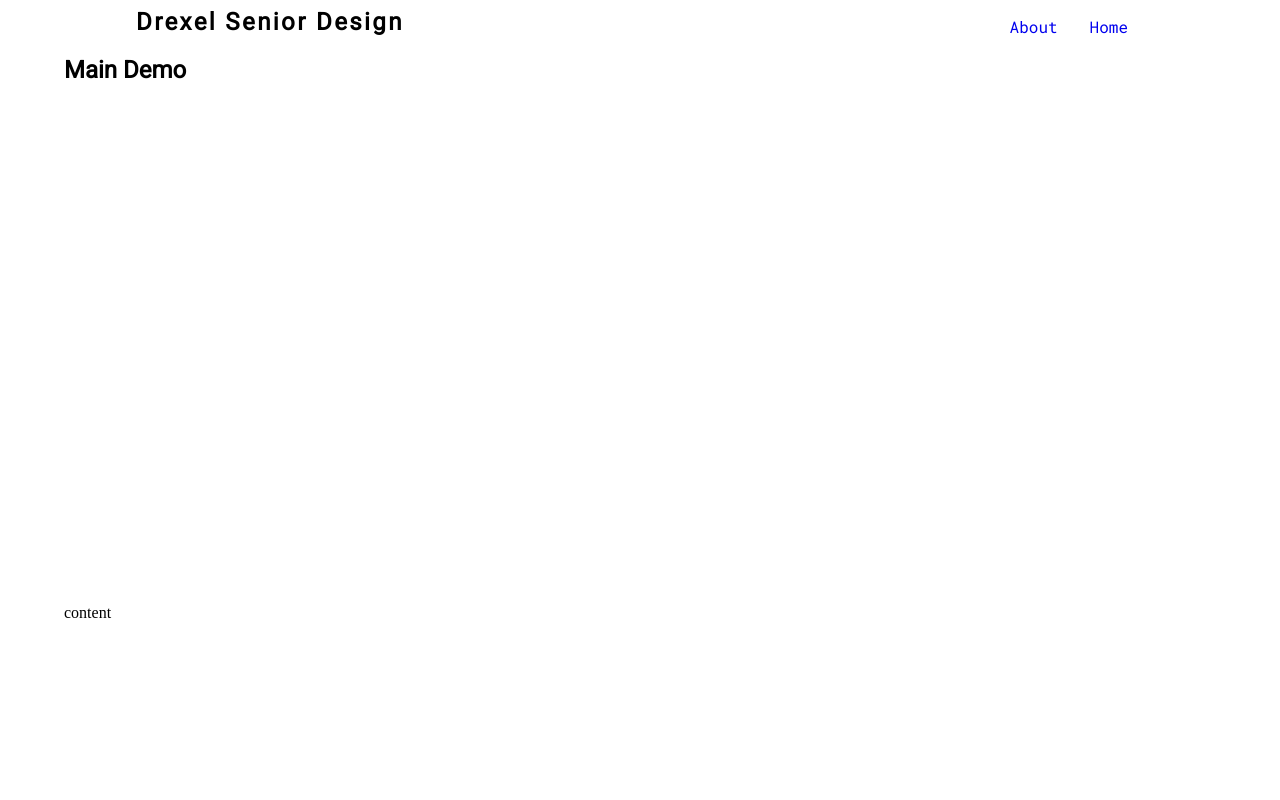
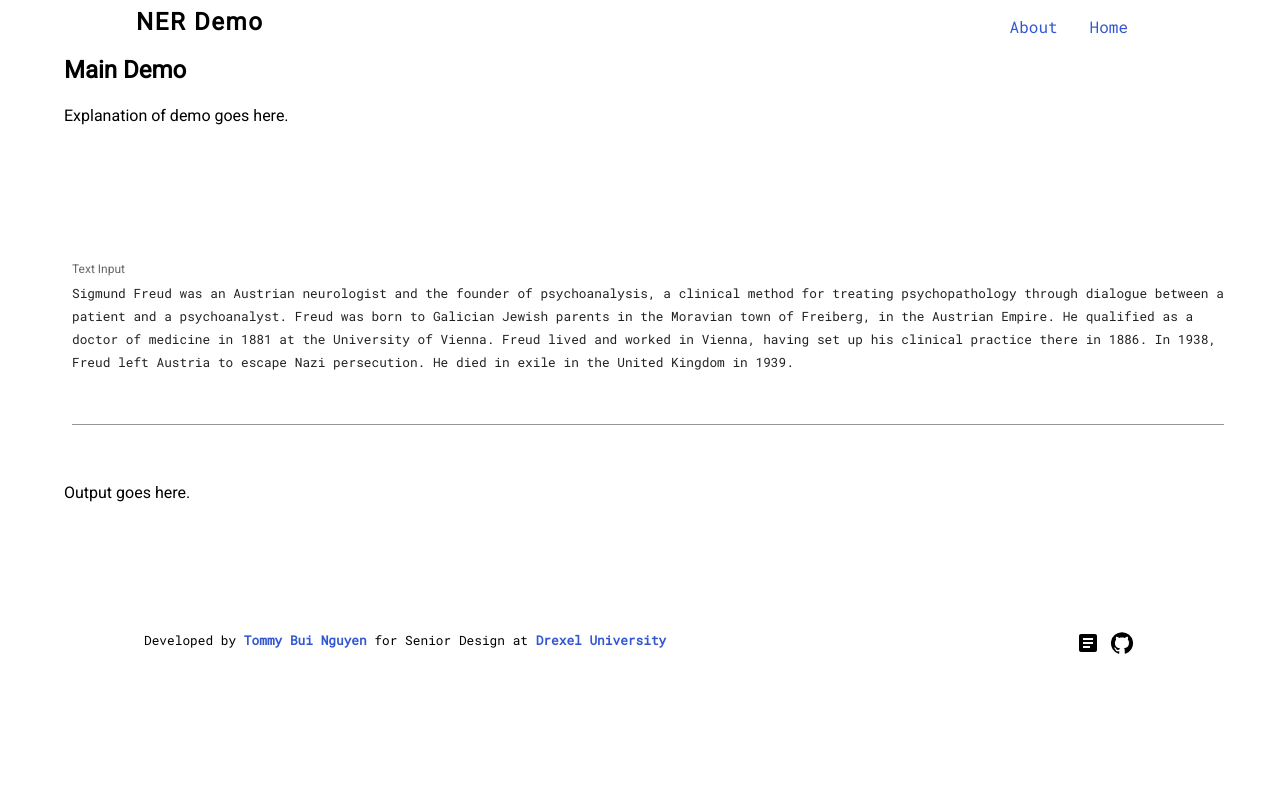
Before and after one commit to tnguyen21/forest, a React (Create React App) app in the folder frontend/: page / in a window 1280 px wide. Shown: the top 800 px of the page. Built offline with nearby package versions, Linux system fonts and the light colour scheme.

Commit message:
pretty up demo and add mroe styles
bunch of functional changes and style changes to make
the demo look prettier and set it up to be ready to
hit some end point or something and use the trie library
for the NER task

```diff
--- a/frontend/src/components/App.js
+++ b/frontend/src/components/App.js
@@ -5,7 +5,7 @@ import { Routes, Route } from "react-router-dom";
 import Header from "./common/Header";
 import Footer from "./common/Footer";
 
-import MainDemo from "./pages/MainDemo";
+import MainDemo from "./pages/MainDemo/MainDemo";
 import About from "./pages/About";
 
 function App() {
--- a/frontend/src/components/common/Footer.jsx
+++ b/frontend/src/components/common/Footer.jsx
@@ -2,9 +2,16 @@ import React from "react";
 import styled from "styled-components";
 
 import GitHubIcon from "@mui/icons-material/GitHub";
+import ArticleIcon from "@mui/icons-material/Article";
 
 const FooterContainer = styled.footer`
   padding: 0 8rem;
+
+  @media screen and (max-width: 600px) {
+    & {
+      padding: 0;
+    }
+  }
 `;
 
 const Credits = styled.div`
@@ -12,6 +19,13 @@ const Credits = styled.div`
   margin: auto 0.5rem;
   font-size: 0.8rem;
   font-family: "Roboto mono", monospace;
+
+  @media screen and (max-width: 600px) {
+    & {
+      display: block;
+      width: 100%;
+    }
+  }
 `;
 
 const CreditLink = styled.a`
@@ -27,9 +41,18 @@ const CreditLink = styled.a`
 const SocialIcon = styled.a`
   float: right;
   color: black;
+  margin-right: 10px;
 
   &:visited {
     color: black;
+  }
+
+  @media screen and (max-width: 600px) {
+    & {
+      float: center;
+      margin: auto;
+      padding: 0.5rem;
+    }
   }
 `;
 
@@ -49,6 +72,9 @@ function Footer() {
       <SocialIcon href="https://github.com/tnguyen21/trie">
         <GitHubIcon />
       </SocialIcon>
+      <SocialIcon href="#">
+        <ArticleIcon />
+      </SocialIcon>
     </FooterContainer>
   );
 }
--- a/frontend/src/components/common/Header.jsx
+++ b/frontend/src/components/common/Header.jsx
@@ -5,12 +5,18 @@ import { Link } from "react-router-dom";
 
 const HeaderContainer = styled.header`
   padding: 0 8rem;
+
+  @media screen and (max-width: 600px) {
+    & {
+      padding: 0;
+    }
+  }
 `;
 
 const Title = styled.h1`
   font-family: "Roboto", sans-serif;
   font-size: 1.5rem;
-  letter-spacing: 0.15rem;
+  letter-spacing: 0.1rem;
   margin: 0;
   padding: 0;
   display: inline-block;
@@ -20,18 +26,24 @@ const StyledLink = styled(Link)`
   font-family: "Roboto mono", monospace;
   font-size: 1rem;
   text-decoration: none;
+  color: rgb(50, 87, 209);
   padding: 0.5rem;
   margin: auto 0.5rem;
   float: right;
+
   &:hover {
-    text-decoration: underline;
+    font-weight: bold;
+  }
+
+  &:visited {
+    color: rgb(50, 87, 209);
   }
 `;
 
 function Header() {
   return (
     <HeaderContainer>
-      <Title>Drexel Senior Design</Title>
+      <Title>NER Demo</Title>
       <StyledLink to="/">Home</StyledLink>
       <StyledLink to="/about">About</StyledLink>
     </HeaderContainer>
--- a/frontend/src/components/pages/MainDemo.jsx
+++ /dev/null
@@ -1,23 +0,0 @@
-import React from "react";
-import styled from "styled-components";
-import Container from "@mui/material/Container";
-
-const PageTitle = styled.h2`
-  font-family: "Roboto", sans-serif;
-  font-size: 1.5rem;got
-`;
-
-const Content = styled.div`
-  padding: 500px 0;
-`;
-
-function MainDemo() {
-  return (
-    <Container>
-      <PageTitle>Main Demo</PageTitle>
-      <Content>content</Content>
-    </Container>
-  );
-}
-
-export default MainDemo;
--- /dev/null
+++ b/frontend/src/components/pages/MainDemo/MainDemo.jsx
@@ -0,0 +1,53 @@
+import { React, useState } from "react";
+import styled from "styled-components";
+
+import { exampleText } from "./constants";
+
+import Container from "@mui/material/Container";
+import { Box, TextField, Typography } from "@mui/material";
+
+const PageTitle = styled.h2`
+  font-family: "Roboto", sans-serif;
+  font-size: 1.5rem;got
+`;
+
+const inputStyles = {
+  style: {
+    fontSize: ".8rem",
+    fontFamily: "Roboto mono",
+  },
+};
+
+function MainDemo() {
+  const [inputText, setInputText] = useState(exampleText);
+
+  return (
+    <Container>
+      <PageTitle>Main Demo</PageTitle>
+      <Box sx={{ width: "100%", height: 150 }}>
+        {" "}
+        <Typography>Explanation of demo goes here.</Typography>
+      </Box>
+      <Box
+        sx={{
+          "& .MuiTextField-root": { m: 1, maxWidth: "100%" },
+        }}
+      >
+        <TextField
+          fullWidth
+          label="Text Input"
+          multiline
+          rows={6}
+          inputProps={inputStyles}
+          defaultValue={inputText}
+          variant="standard"
+        />
+      </Box>
+      <Box sx={{ mt: "3rem", width: "100%", height: 150 }}>
+        <Typography>Output goes here.</Typography>
+      </Box>
+    </Container>
+  );
+}
+
+export default MainDemo;
--- /dev/null
+++ b/frontend/src/components/pages/MainDemo/constants.js
@@ -0,0 +1,2 @@
+export const exampleText =
+  "Sigmund Freud was an Austrian neurologist and the founder of psychoanalysis, a clinical method for treating psychopathology through dialogue between a patient and a psychoanalyst. Freud was born to Galician Jewish parents in the Moravian town of Freiberg, in the Austrian Empire. He qualified as a doctor of medicine in 1881 at the University of Vienna. Freud lived and worked in Vienna, having set up his clinical practice there in 1886. In 1938, Freud left Austria to escape Nazi persecution. He died in exile in the United Kingdom in 1939.";
```
